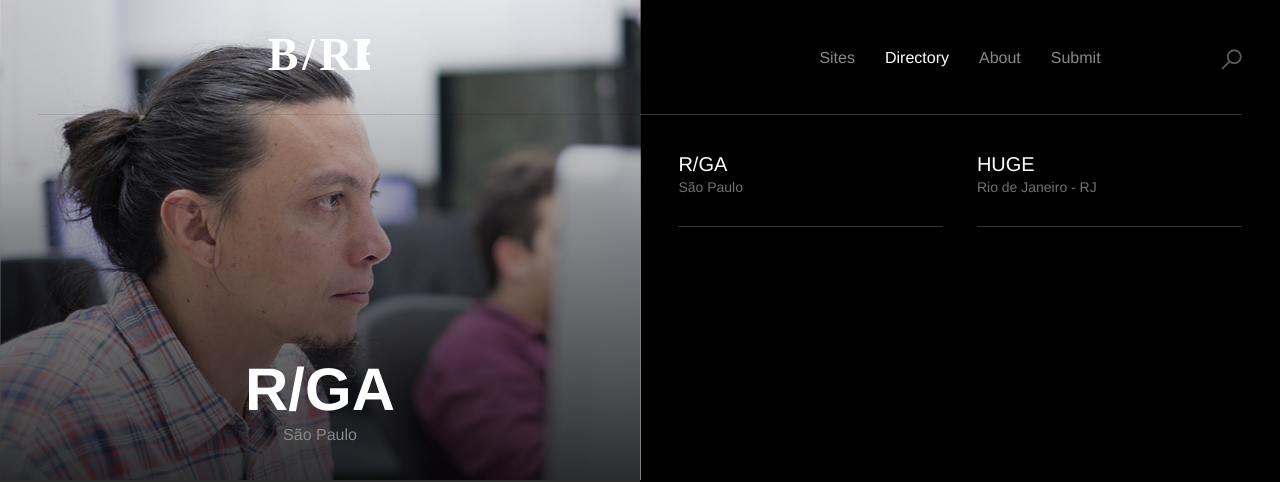
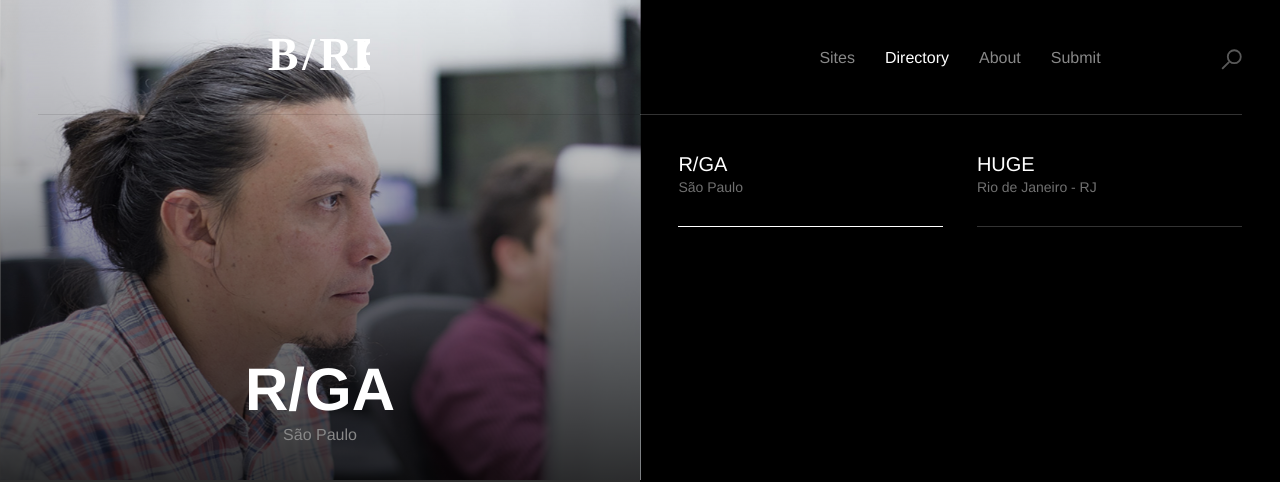
Before and after one commit to lucasbittar/brgb, a Jekyll site: the page built from _posts/directories/2015-10-16-rga.markdown, in a window 1280 px wide. Shown: the top 482 px of the page. Built offline with Jekyll 4.4.1, drawn with Linux system fonts in a browser that asks for light colours.

Commit message:
added active state to active dirs and sites

```diff
--- a/_includes/directories-card.html
+++ b/_includes/directories-card.html
@@ -1,5 +1,5 @@
 {% for dir in site.categories.directory %}
-<article class="directory">
+<article class="directory{% if page.url contains dir.url %} active{% endif %}">
   <a href="{{ dir.url | prepend: site.baseurl }}">
     <span class="directory-title">{{ dir.title }}</span>
     <span class="directory-location">{{ dir.location }}</span>
--- a/_includes/sites-card.html
+++ b/_includes/sites-card.html
@@ -1,6 +1,6 @@
 {% for website in site.categories.site %}
   {% if website.author == include.author or include.author == 'all' %}
-  <article class="site">
+  <article class="site{% if page.url contains website.url %} active{% endif %}">
     <a href="{{ website.url | prepend: site.baseurl }}">
       <figure>
         <img src="{{ site.baseurl }}/images/sites/{{website.thumb}}" alt="{{ website.title }}">
--- a/css/main.scss
+++ b/css/main.scss
@@ -464,7 +464,8 @@
           cursor: pointer;
           transition: all 300ms ease-in-out;
 
-          &:hover {
+          &:hover,
+          &.active {
             border-bottom: 1px solid #fff;
           }
 
```
